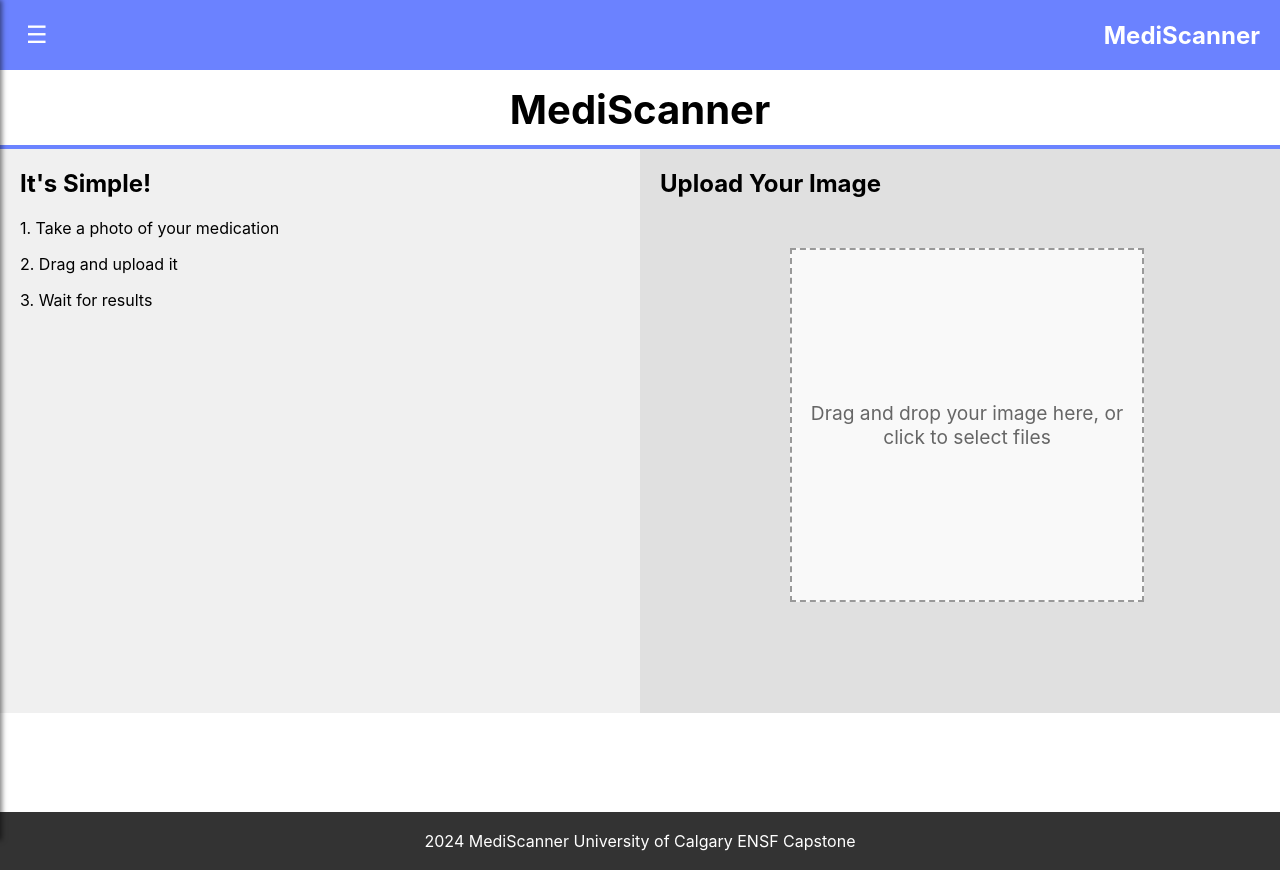
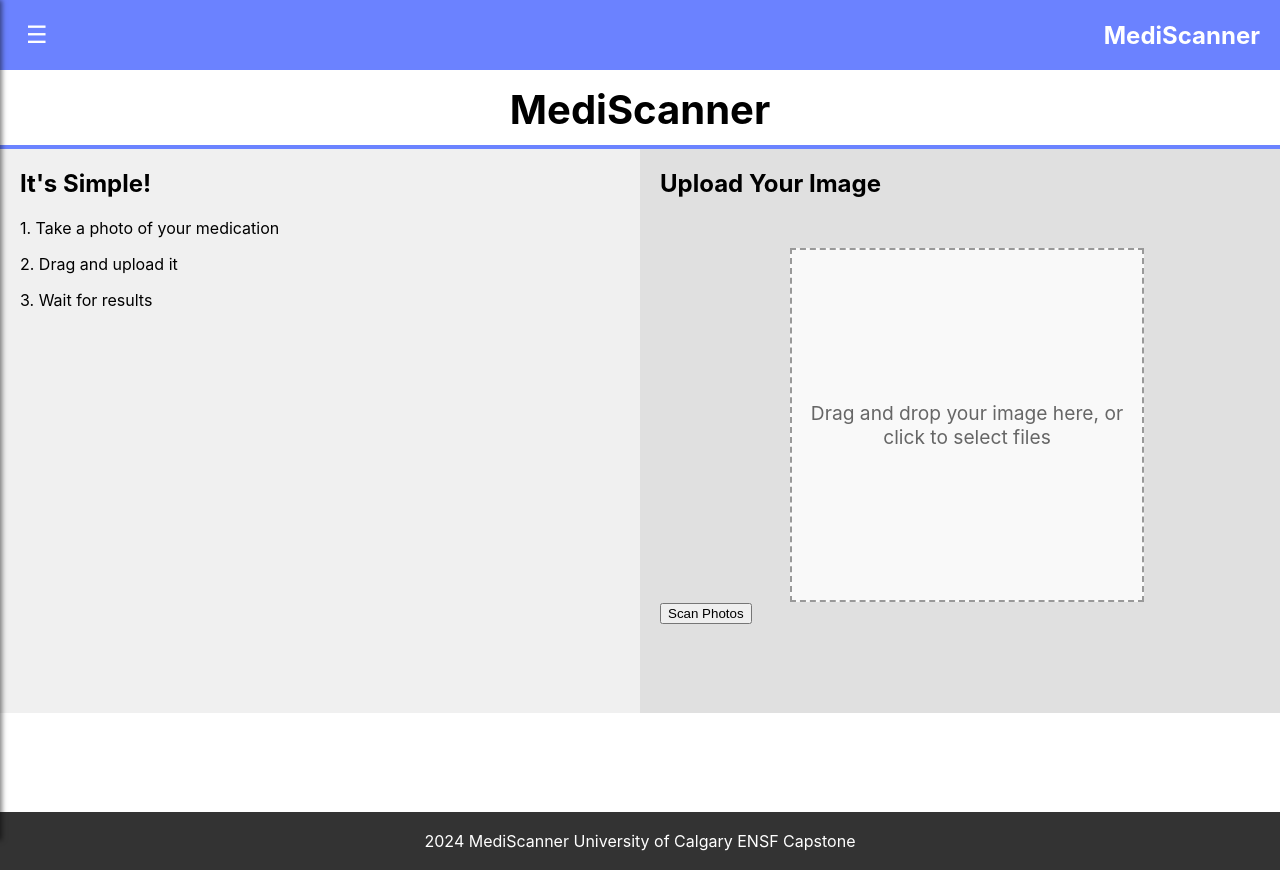
Before and after one commit to amneetd/MediScanner, a React (Create React App) app in the folder Frontend/my-app/: page /upload in a window 1280 px wide. Built offline with nearby package versions, Linux system fonts and the light colour scheme; no server answers.

Commit message:
added scanphoto button

```diff
--- a/Frontend/my-app/src/UploadPage.js
+++ b/Frontend/my-app/src/UploadPage.js
@@ -5,6 +5,25 @@ import { onAuthStateChanged } from "firebase/auth";
 import { db, auth } from "./Firebase-Configurations/firebaseConfig.js"
 
 const UploadPage = () => {
+  //RaspberryPi IP address
+  const triggerUrl = 'http://192.168.7.42:5002/trigger';
+
+  const handleGetPhotos = async () => {
+    try {
+      const response = await fetch(triggerUrl, {
+        method: 'POST',
+        headers: {
+          'Content-Type': 'application/json'
+        }
+      });
+      const data = await response.json();
+      console.log('Server response:', data);
+      // You can display a message to the user or update the UI based on the response.
+    } catch (error) {
+      console.error('Error triggering photos:', error);
+    }
+  };
+
     const handleDrop = useCallback((acceptedFiles) => {
         // Handle the uploaded files
         console.log(acceptedFiles);
@@ -34,6 +53,7 @@ const UploadPage = () => {
         <div className="right-section">
           <h2>Upload Your Image</h2>
           <DropzoneComponent onDrop={handleDrop} />
+          <button onClick={handleGetPhotos}>Scan Photos</button>
         </div>
       </div>
       <footer>
```
